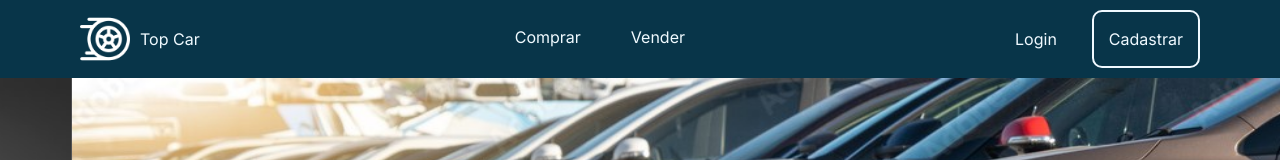
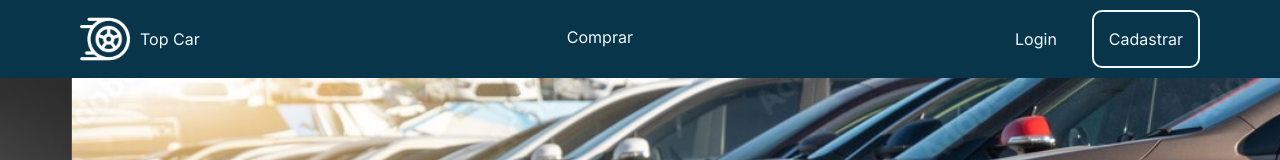
Before and after one commit to LucasPurkota/Top-Car, a Next.js app: page / in a window 1280 px wide. Shown: the top 160 px of the page. Built offline with nearby package versions, Linux system fonts and the light colour scheme; no server answers.

Commit message:
fim para prova

```diff
--- a/src/app/Cadastrar/page.tsx
+++ b/src/app/Cadastrar/page.tsx
@@ -29,6 +29,7 @@ export default function Cadastrar() {
     event.preventDefault();
     if (confSenha == senha) {
       const usuario: Usuario = {
+        id:"",
         cpf: cpf,
         nome: nome,
         email: email,
--- a/src/app/components/Cards/Cards.tsx
+++ b/src/app/components/Cards/Cards.tsx
@@ -74,7 +74,7 @@ const Cards = (values: params): ReactNode => {
     event.preventDefault();
     console.log(vendaEscolhida)
     deleteSaleDB(vendaEscolhida.id || "")
-    setMessage('vendedor deletado com sucesso');
+    setMessage('Venda deletada com sucesso');
     setShowMessage(true);
   }
 
--- a/src/app/components/Header/Header.tsx
+++ b/src/app/components/Header/Header.tsx
@@ -18,7 +18,7 @@ export default function Header() {
 
   const logout = () => {
     useStore.setState({ isLogged: false });
-    useStore.setState({ usuarioEscolhido: {} });
+    useStore.setState({ usuarioEscolhido: {id:""} });
   }
 
   return (
@@ -31,7 +31,7 @@ export default function Header() {
       </div>
       <nav className="navigation">
         <Link href="/Comprar">Comprar</Link>
-        <Link href="/Vender">Vender</Link>
+        {isLogged && <Link href="/Vender">Vender</Link>}
       </nav>
       <div className="log">
         {!isLogged && <Link className="login" href="/Login">Login</Link>}
@@ -45,7 +45,7 @@ export default function Header() {
         </button>
         {isOpen && <div className="navigation-hamburguer">
           <Link className="links-mobile" href="/Comprar">Comprar</Link>
-          <Link className="links-mobile" href="/Vender">Vender</Link>
+          {isLogged && <Link className="links-mobile" href="/Vender">Vender</Link>}
           {!isLogged && <Link className="login" href="/Login">Login</Link>}
           {!isLogged && <Link className="cadastro" href="/Cadastrar">Cadastrar</Link>}
           {isLogged && <Link className="perfil" href="/Perfil">Perfil</Link>}
```
